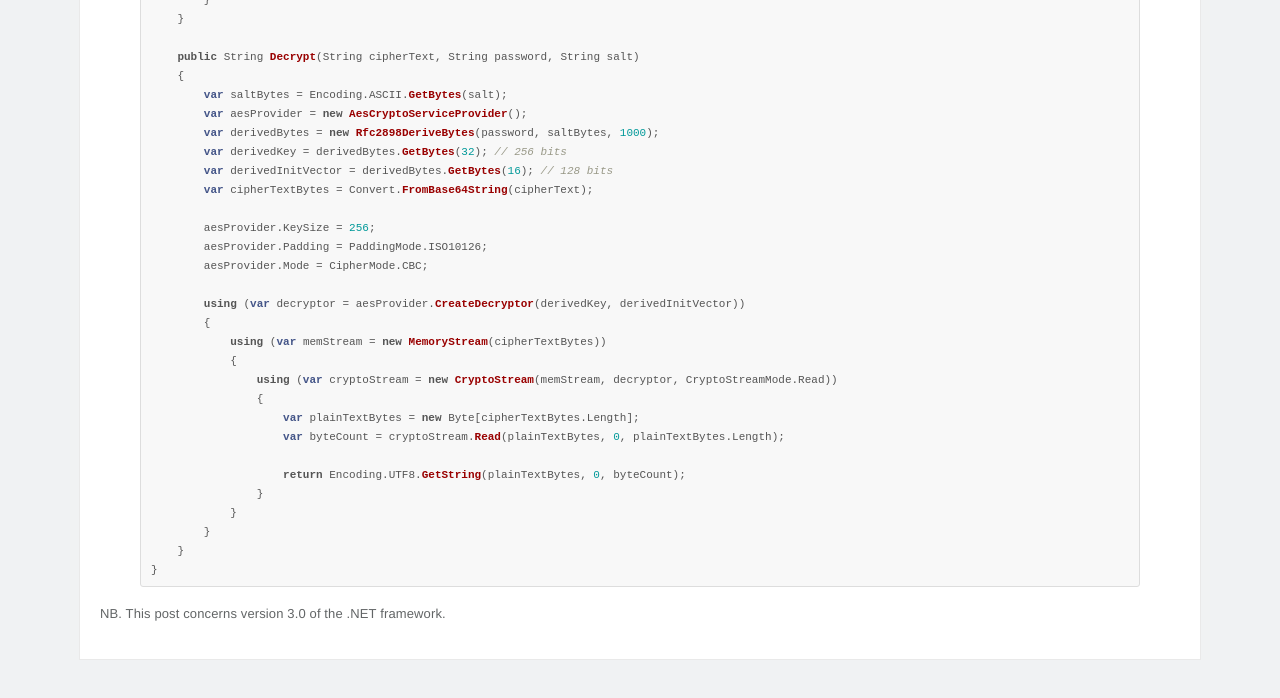
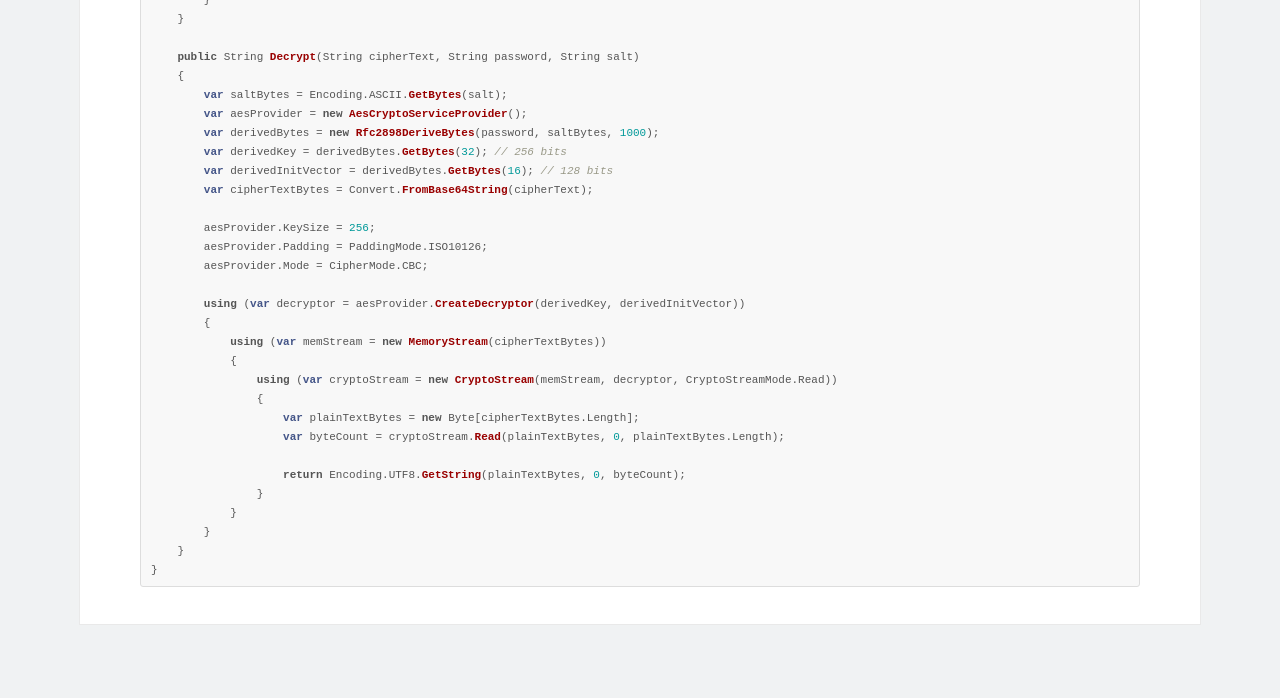
Before and after one commit to pingfu/pingfu.github.io, a Jekyll site: the page built from _posts/2011-02-24-cryptography-and-dotnet.markdown, in a window 1280 px wide and 900 px high, scrolled down 2230 px. Shown: the top 698 px of the window. Built offline with Jekyll 4.4.1, drawn with Linux system fonts in a browser that asks for light colours; nearby versions of some CDN libraries; Markdown is read by kramdown in place of the engine named in the settings.

Commit message:
updated posts

```diff
--- a/_posts/2011-02-24-cryptography-and-dotnet.markdown
+++ b/_posts/2011-02-24-cryptography-and-dotnet.markdown
@@ -103,5 +103,3 @@ public class Rijndael
     }
 }
 {% endhighlight %}
-
-NB. This post concerns version 3.0 of the .NET framework.
```
